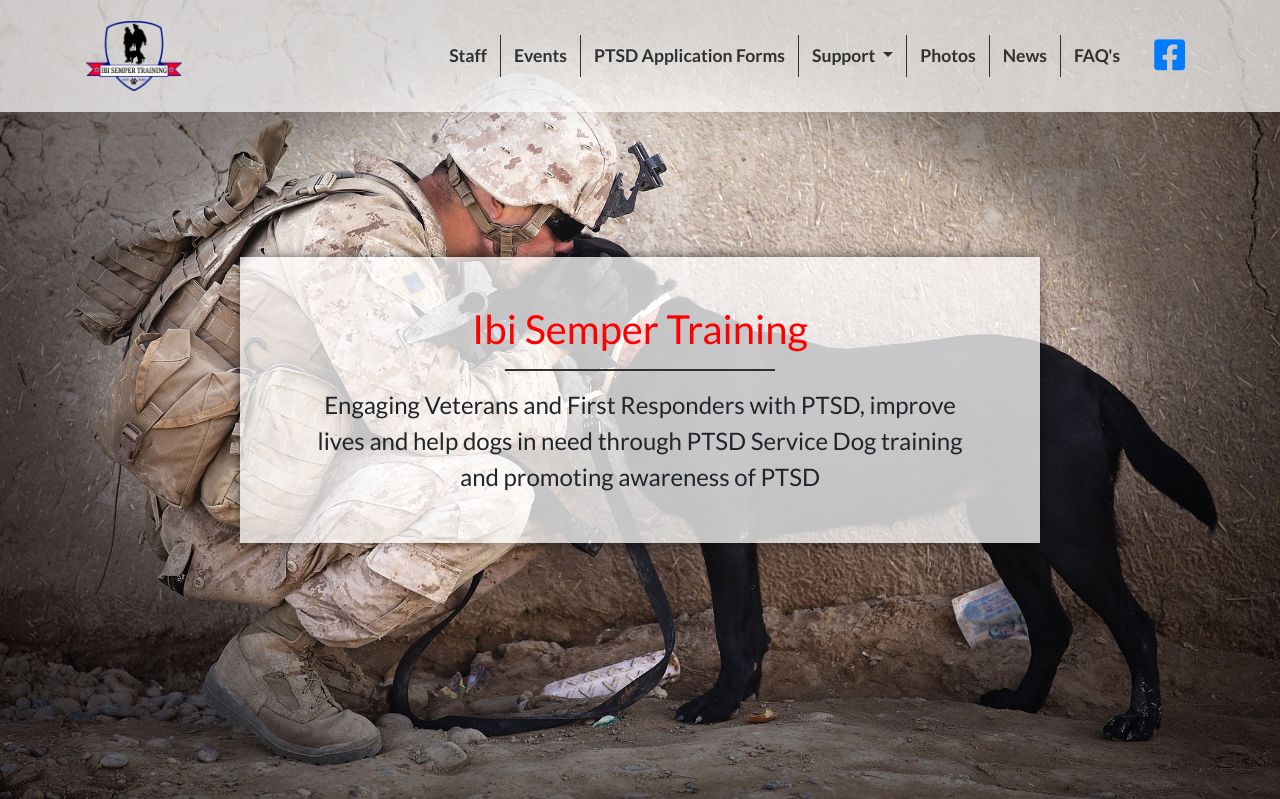
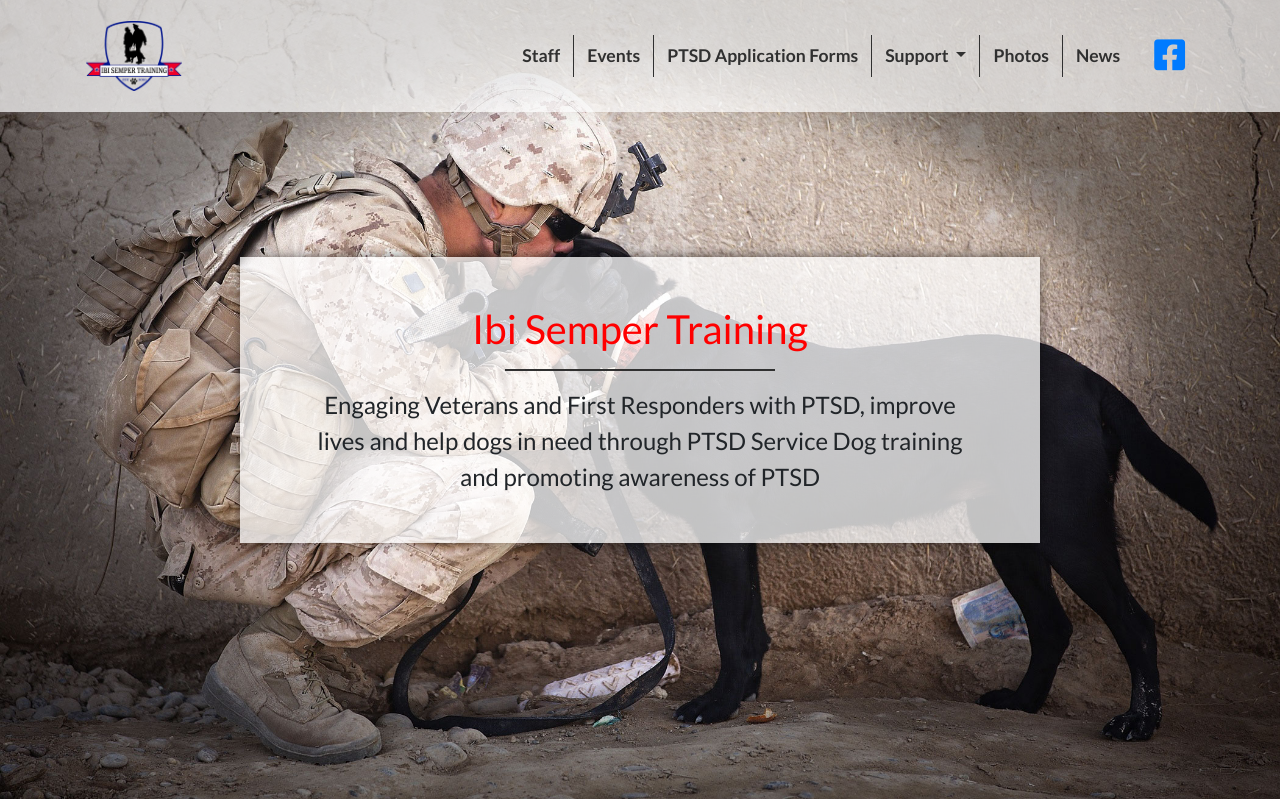
Before and after one commit to chrisdav6/ibiSemperTraining, a PHP site: page /index.php in a window 1280 px wide. Shown: the top 799 px of the page. Run offline with PHP 8.4, Linux system fonts and the light colour scheme; some libraries are stand-ins or nearby versions.

Commit message:
Removed sponsor opportunities and faqs from navbar until content is sent

```diff
--- a/includes/navbar.php
+++ b/includes/navbar.php
@@ -24,7 +24,7 @@
             <div class="dropdown-menu" aria-labelledby="navbarDropdown">
               <a class="dropdown-item" href="/volunteer.php">Volunteer</a>
               <a class="dropdown-item" href="/purchase.php">Purchase</a>
-              <a class="dropdown-item" href="/sponsor.php">Sponsor Opportunities</a>
+              <!-- <a class="dropdown-item" href="/sponsor.php">Sponsor Opportunities</a> -->
             </div>
           </li>
           <li class="nav-item">
@@ -33,9 +33,9 @@
           <li class="nav-item">
             <a class="nav-link" href="/news.php">News</a>
           </li>
-          <li class="nav-item">
+          <!-- <li class="nav-item">
             <a class="nav-link" href="/faqs.php">FAQ's</a>
-          </li>
+          </li> -->
         </ul>
         <ul class="navbar-nav ml-0 ml-lg-3">
           <li class="nav-item mr-1">
```
